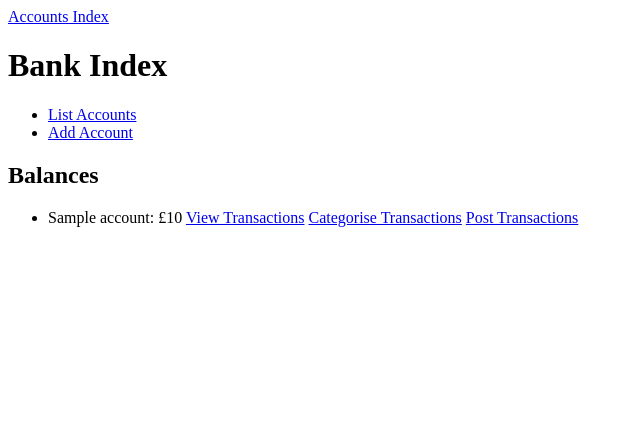
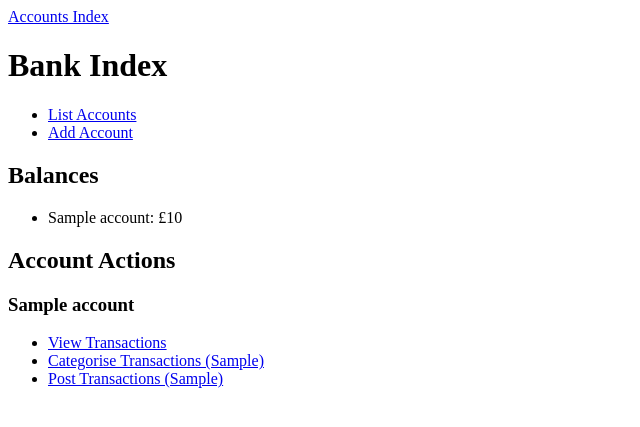
Before and after one commit to HaeckelK/accounts_ui_flask, a Flask app: template templates/bank_index.html in a window 1280 px wide. Shown: the top 427 px of the page, without its empty margins (0-640 px from the left). Run offline with Flask 2, Linux system fonts and the light colour scheme; the template is opened without the code that fills it: most values are stand-ins (such as "Sample title", 1, 10 or a date in 2020).

Commit message:
feat: numerical feedback

```diff
--- a/templates/bank_index.html
+++ b/templates/bank_index.html
@@ -9,14 +9,23 @@
     </ul>
     <h2>Balances</h2>
     <ul>
+        {% for account in bank_account_details %}
+        <li>{{account["name"]}}: £{{account["balance"]}}
+        </li>
+        {% endfor %}
+    </ul>
+    <h2>Account Actions</h2>
     {% for account in bank_account_details %}
-        <li>{{account["name"]}}: £{{account["balance"]}}
-            <a href="{{url_for('bank_transactions', bank_account_id=account['id'])}}">View Transactions</a>
-            <a href="{{url_for('categorise_bank_transactions', bank_account_id=account['id'])}}">Categorise Transactions</a>
-            <a href="{{url_for('post_bank_to_ledgers', bank_account_id=account['id'])}}">Post Transactions</a>
-        </li>
+    <h3>{{account["name"]}}</h3>
+    <ul>
+        <li><a href="{{url_for('bank_transactions', bank_account_id=account['id'])}}">
+            View Transactions</a></li>
+        <li><a href="{{url_for('categorise_bank_transactions', bank_account_id=account['id'])}}">
+            Categorise Transactions ({{account["uncategorised_transactions"]}})</a></li>
+        <li><a href="{{url_for('post_bank_to_ledgers', bank_account_id=account['id'])}}">
+            Post Transactions ({{account["unposted_transactions"]}})</a></li>
+    </ul>
     {% endfor %}
-    </ul>
 </body>
 
 </html>
```
